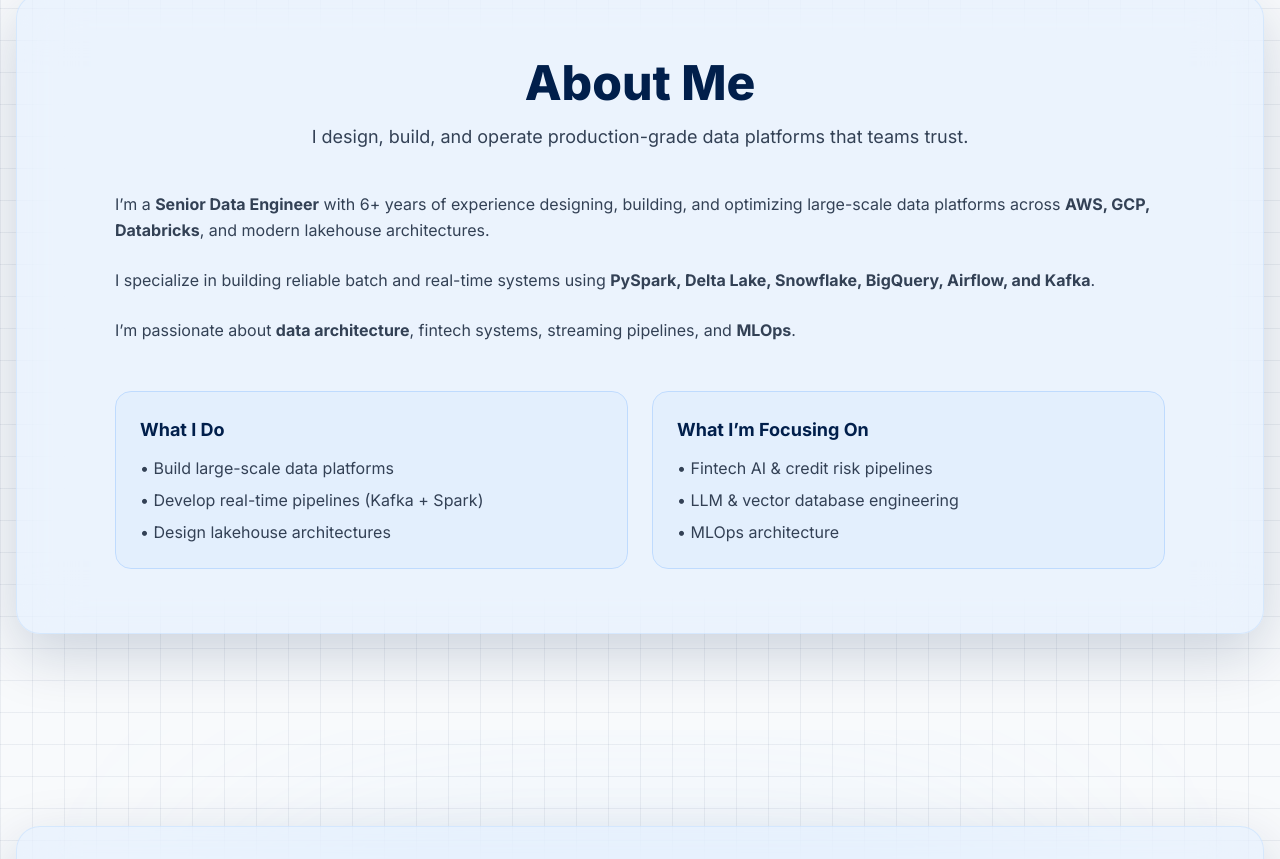
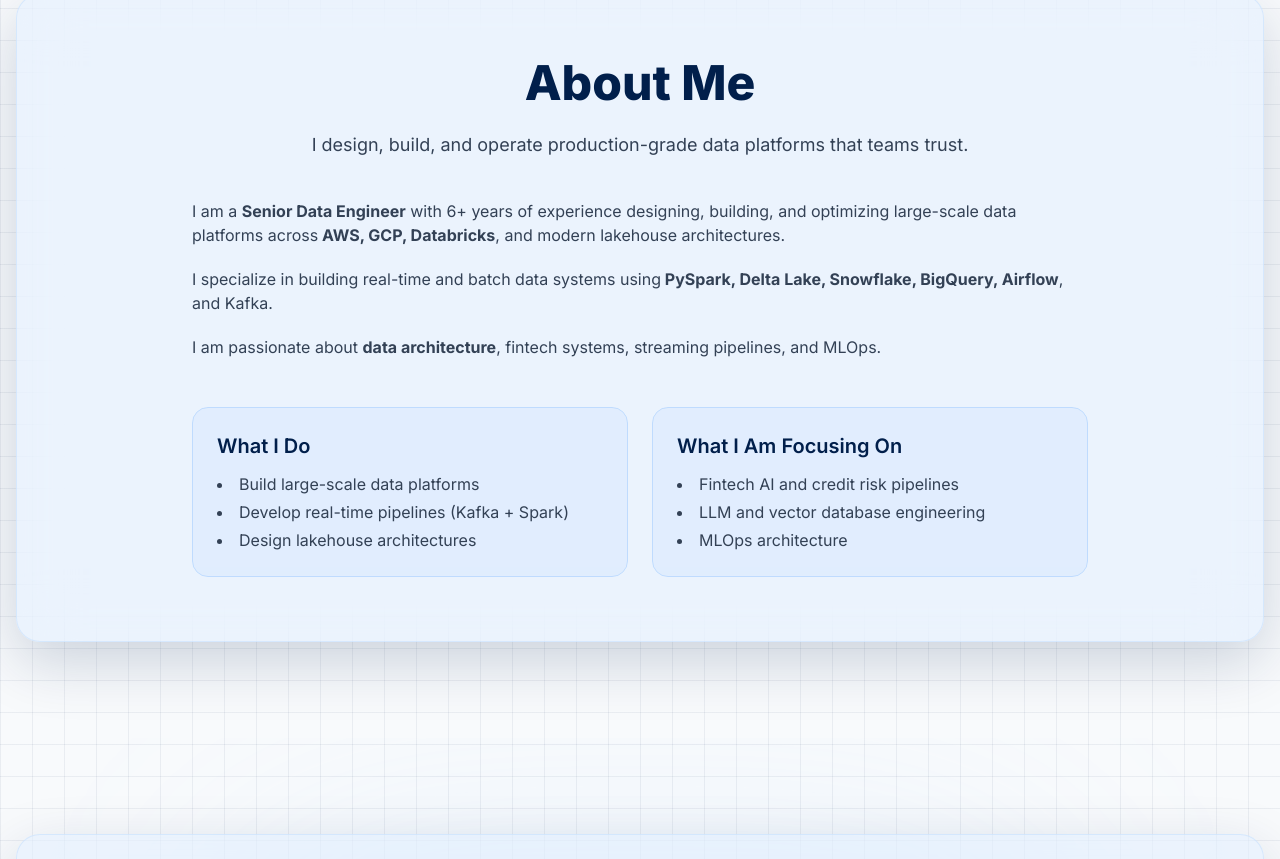
Before and after one commit to vasudev-rao/vdev-portfolio, a Next.js app: page / in a window 1280 px wide. Shown: the part 1080-1939 px from the top of the page. Built offline with nearby package versions, Linux system fonts and the light colour scheme.

Commit message:
Fix ESLint unescaped entities in About section

```diff
--- a/components/About.tsx
+++ b/components/About.tsx
@@ -20,57 +20,52 @@
             shadow-[0_20px_60px_rgba(1,31,75,0.18)]
           "
         >
-          {/* Title */}
-          <h2 className="text-4xl md:text-5xl font-extrabold text-[#011F4B] text-center mb-4">
+          <h2 className="text-4xl md:text-5xl font-extrabold text-[#011F4B] mb-6 text-center">
             About Me
           </h2>
 
-          <p className="text-lg text-slate-700 text-center max-w-[900px] mx-auto mb-10">
+          <p className="text-lg text-slate-700 max-w-3xl mx-auto text-center mb-10">
             I design, build, and operate production-grade data platforms that teams trust.
           </p>
 
-          {/* Main Content */}
-          <div className="max-w-[1050px] mx-auto space-y-6 text-slate-700 text-base leading-relaxed">
+          <div className="max-w-4xl mx-auto space-y-5 text-slate-700">
             <p>
-              I’m a <strong>Senior Data Engineer</strong> with 6+ years of experience designing,
-              building, and optimizing large-scale data platforms across{" "}
-              <strong>AWS, GCP, Databricks</strong>, and modern lakehouse architectures.
+              I am a <strong>Senior Data Engineer</strong> with 6+ years of experience
+              designing, building, and optimizing large-scale data platforms across
+              <strong> AWS, GCP, Databricks</strong>, and modern lakehouse architectures.
             </p>
 
             <p>
-              I specialize in building reliable batch and real-time systems using{" "}
-              <strong>
-                PySpark, Delta Lake, Snowflake, BigQuery, Airflow, and Kafka
-              </strong>.
+              I specialize in building real-time and batch data systems using
+              <strong> PySpark, Delta Lake, Snowflake, BigQuery, Airflow</strong>, and Kafka.
             </p>
 
             <p>
-              I’m passionate about <strong>data architecture</strong>, fintech systems,
-              streaming pipelines, and <strong>MLOps</strong>.
+              I am passionate about <strong>data architecture</strong>, fintech systems,
+              streaming pipelines, and MLOps.
             </p>
           </div>
 
-          {/* Cards */}
-          <div className="mt-12 grid grid-cols-1 md:grid-cols-2 gap-6 max-w-[1050px] mx-auto">
-            <div className="rounded-2xl p-6 bg-blue-100/50 border border-blue-200">
-              <h3 className="text-lg font-bold text-[#011F4B] mb-3">
+          <div className="grid md:grid-cols-2 gap-6 mt-12 max-w-4xl mx-auto">
+            <div className="rounded-2xl bg-blue-100/60 border border-blue-200 p-6">
+              <h3 className="text-xl font-semibold text-[#011F4B] mb-3">
                 What I Do
               </h3>
-              <ul className="space-y-2 text-slate-700">
-                <li>• Build large-scale data platforms</li>
-                <li>• Develop real-time pipelines (Kafka + Spark)</li>
-                <li>• Design lakehouse architectures</li>
+              <ul className="list-disc list-inside text-slate-700 space-y-1">
+                <li>Build large-scale data platforms</li>
+                <li>Develop real-time pipelines (Kafka + Spark)</li>
+                <li>Design lakehouse architectures</li>
               </ul>
             </div>
 
-            <div className="rounded-2xl p-6 bg-blue-100/50 border border-blue-200">
-              <h3 className="text-lg font-bold text-[#011F4B] mb-3">
-                What I’m Focusing On
+            <div className="rounded-2xl bg-blue-100/60 border border-blue-200 p-6">
+              <h3 className="text-xl font-semibold text-[#011F4B] mb-3">
+                What I Am Focusing On
               </h3>
-              <ul className="space-y-2 text-slate-700">
-                <li>• Fintech AI & credit risk pipelines</li>
-                <li>• LLM & vector database engineering</li>
-                <li>• MLOps architecture</li>
+              <ul className="list-disc list-inside text-slate-700 space-y-1">
+                <li>Fintech AI and credit risk pipelines</li>
+                <li>LLM and vector database engineering</li>
+                <li>MLOps architecture</li>
               </ul>
             </div>
           </div>
```
